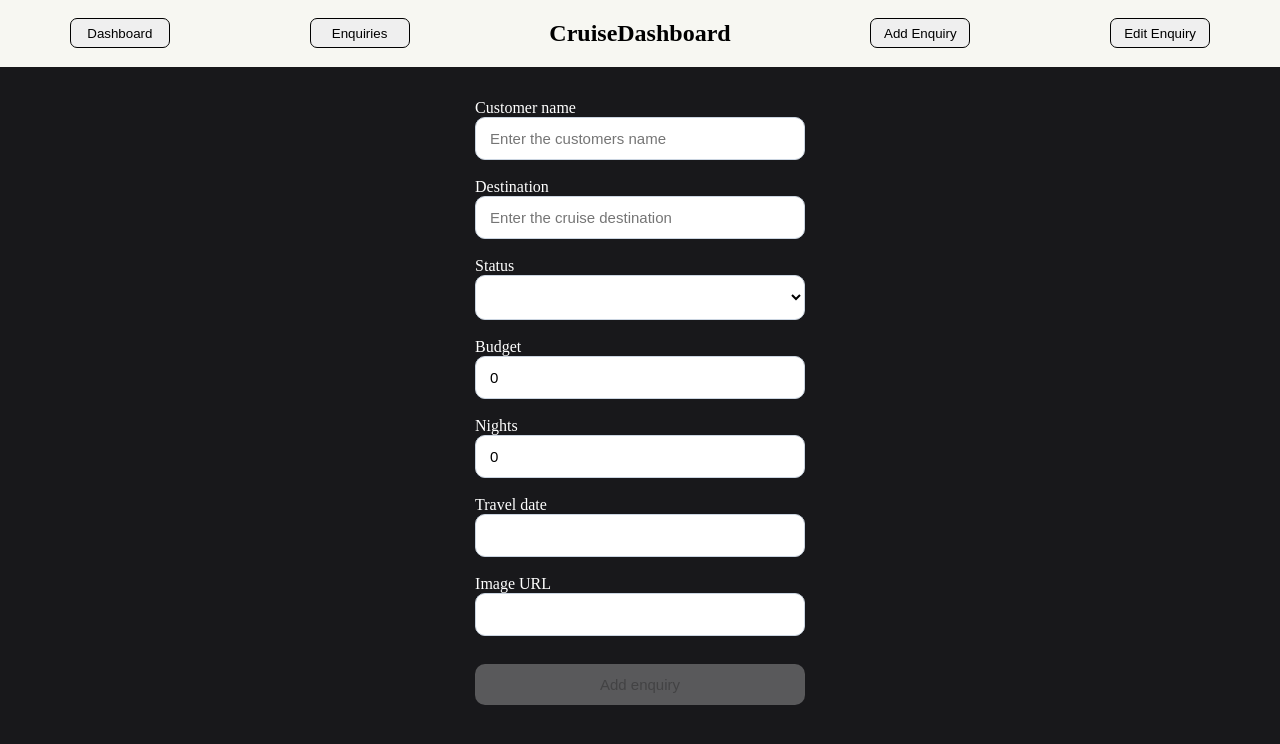
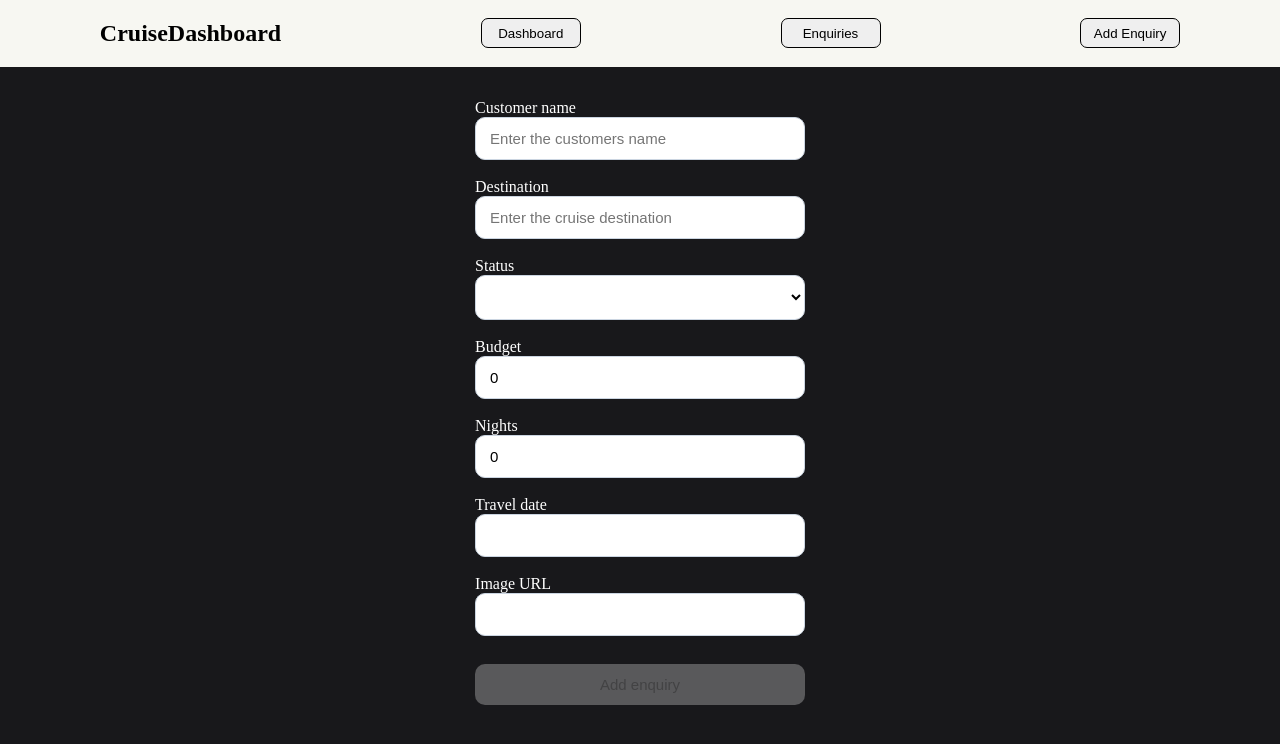
Before and after one commit to Garden19/Cruise-admin-dashboard, an Angular app: page /addEnquiry in a window 1280 px wide. Shown: the top 744 px of the page. Built offline with nearby package versions, Linux system fonts and the light colour scheme.

Commit message:
Updated the navbar and routing to reflect the removal of the edit enquiry pages.

```diff
--- a/src/app/app.routes.ts
+++ b/src/app/app.routes.ts
@@ -2,7 +2,6 @@ import { Routes } from '@angular/router';
 import { Dashboard } from './pages/dashboard/dashboard';
 import { Login } from './pages/login/login';
 import { Enquiries } from './pages/enquiries/enquiries';
-import { EditEnquiry } from './pages/edit-enquiry/edit-enquiry';
 import { AddEnquiry } from './pages/add-enquiry/add-enquiry';
 import { NotFound } from './pages/not-found/not-found';
 
@@ -17,12 +16,6 @@ export const routes: Routes = [
         path: 'enquiries',
         component: Enquiries,
         title: 'Enquiries',
-        data: { showNavbar: true }
-    },
-    {
-        path: 'editEnquiry',
-        component: EditEnquiry,
-        title: 'Edit Enquiry',
         data: { showNavbar: true }
     },
     {
--- a/src/app/components/navbar/navbar.html
+++ b/src/app/components/navbar/navbar.html
@@ -5,22 +5,19 @@
         <button routerLink="/dashboard" (click)="isMenuOpen = false">Dashboard</button>
         <button routerLink="/enquiries" (click)="isMenuOpen = false">Enquiries</button>
         <button routerLink="/addEnquiry" (click)="isMenuOpen = false">Add Enquiry</button>
-        <button routerLink="/editEnquiry" (click)="isMenuOpen = false">Edit Enquiry</button>
     </div>
 </nav>
 
 <nav id="medium">
+    <h1>CruiseDashboard</h1>
     <button routerLink="/dashboard">Dashboard</button>
     <button routerLink="/enquiries">Enquiries</button>
-    <h1>CruiseDashboard</h1>
     <button routerLink="/addEnquiry">Add Enquiry</button>
-    <button routerLink="/editEnquiry">Edit Enquiry</button>
 </nav>
 
 <nav id="large">
+    <h1>CruiseDashboard</h1>
     <button routerLink="/dashboard">Dashboard</button>
     <button routerLink="/enquiries">Enquiries</button>
-    <h1>CruiseDashboard</h1>
     <button routerLink="/addEnquiry">Add Enquiry</button>
-    <button routerLink="/editEnquiry">Edit Enquiry</button>
 </nav>
```
